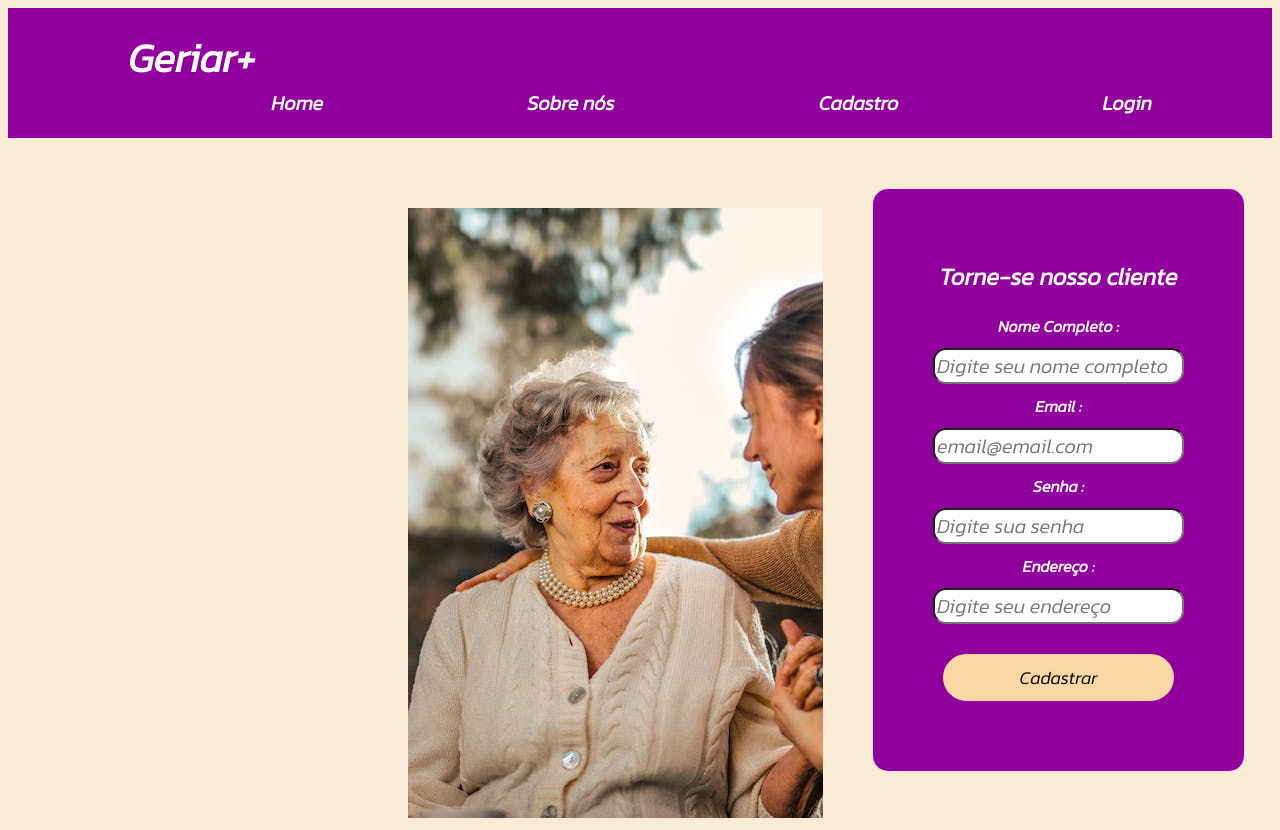
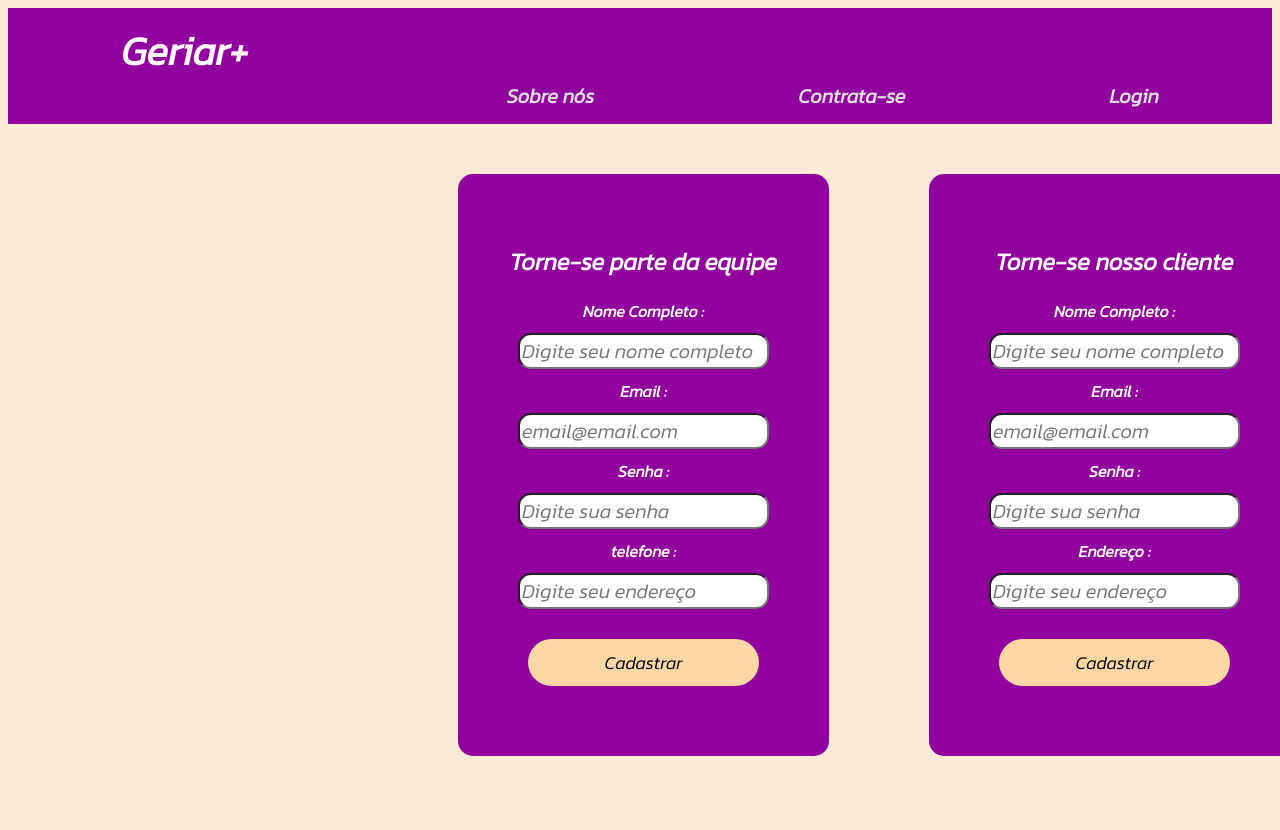
Before and after one commit to Kelzinha000/prototipogeriar, a plain HTML site: page index.html in a window 1280 px wide. Drawn offline with Linux system fonts and the light colour scheme; a web font is replaced by a local one.

Commit message:
formulario profissional - home

```diff
--- a/CSS/style.css
+++ b/CSS/style.css
@@ -1,13 +1,14 @@
 body{
-  background-color: antiquewhite;
+background-color: hsl(33, 78%, 91%)
 
 }
 .container{
- background-color :#91009d;
- padding: 20px;
+background-color :hsl(295, 100%, 31%);
+padding: 13px;
+
 }
 .logo{
- color: white;
+color: hsl(0, 100%, 99%);
 font-size: 40px;
 text-align: start;
 font-family: 'Caveat Brush', cursive;
@@ -16,16 +17,13 @@ font-family: 'Kanit', sans-serif;
 font-weight: bold;
 margin: 0px 0px 0px 100px;
 
-
-
 }
 .nav{
     text-align: end;
 
-
 }
 a{
-    color: white;
+color: rgb(225, 225, 225);
 text-decoration: none;
 margin: 0px 100px 0px;
 font-size: 20px;
@@ -33,16 +31,16 @@ a{
 font-family: 'Kanit', sans-serif;
 font-weight: bold;
 
-
 }
 a:hover{
     transition:0.5s ;
-    font-size: 25px;
+    text-decoration: underline 2px;
+    color: #fad7a3;
+
 }
 
 .caixa1{
 padding-left: 400px;
-   padding-top: 70px ;
 
 }
 .section{
@@ -72,13 +70,11 @@ input{
     font-size:20px;
     font-family: 'Kanit', sans-serif;
     border-radius: 13px;
-
 }
 
 main{
     display: flex;
     align-items: center;
-
 }
 
 .button{
@@ -91,5 +87,4 @@ main{
     font-family: 'Kanit', sans-serif;
 
 
-
 }
--- a/index.html
+++ b/index.html
@@ -1,5 +1,5 @@
 <!DOCTYPE html>
-<html lang="en">
+<html lang="pt-br">
 <head>
     <meta charset="UTF-8">
     <meta http-equiv="X-UA-Compatible" content="IE=edge">
@@ -24,19 +24,33 @@
 
         <nav class="nav">
         <div class="logo"> Geriar+ </div>
-        <a href="">Home</a>
-        <a href="">Sobre nós</a>
-        <a href="">Cadastro</a>
-        <a href="">Login</a>
+         <!-- <a href="./index.html">Home</a>  -->
+        <a href="./pages/sobrenos.html">Sobre nós</a>
+        <a href="./pages/contratase.html">Contrata-se</a>
+        <a href="./pages/login.html">Login</a>
 
         </nav>
     </header>
-</div>
+    </div>
 
     <main>
 
         <div class="caixa1">
-            <img src="./CSS/img/pexels-andrea-piacquadio-3768131.jpg"   width="415"  height="610"  alt="">
+            <section class="section">
+                <div class="formulario">
+                    <h1>Torne-se parte da equipe</h1>
+                    <label for="">Nome Completo :</label>
+                    <input  type="text" placeholder="Digite seu nome completo" required>
+                    <label for="">Email :</label>
+                    <input type="email" placeholder="email@email.com" required>
+                    <label for="">Senha :</label>
+                    <input type="text" placeholder="Digite sua senha" required>
+                    <label for=""> telefone : </label>
+                    <input  type="text" placeholder="Digite seu endereço" required>
+
+                  <button class="button"> Cadastrar </button>
+                </div>
+            </section>
         </div>
 
         <section class="section">
@@ -52,7 +66,6 @@
           <input  type="text" placeholder="Digite seu endereço" required>
 
           <button class="button"> Cadastrar </button>
-
         </div>
     </section>
     </main>
```
Also changed, not shown: pages/contratase.html (added, +57 -0 lines), pages/login.html (added, +35 -0 lines), pages/sobrenos.html (added, +35 -0 lines), pages/cadratro.html (deleted), pages/home.html (deleted). Lines whose indentation alone changed are shown as unchanged.
